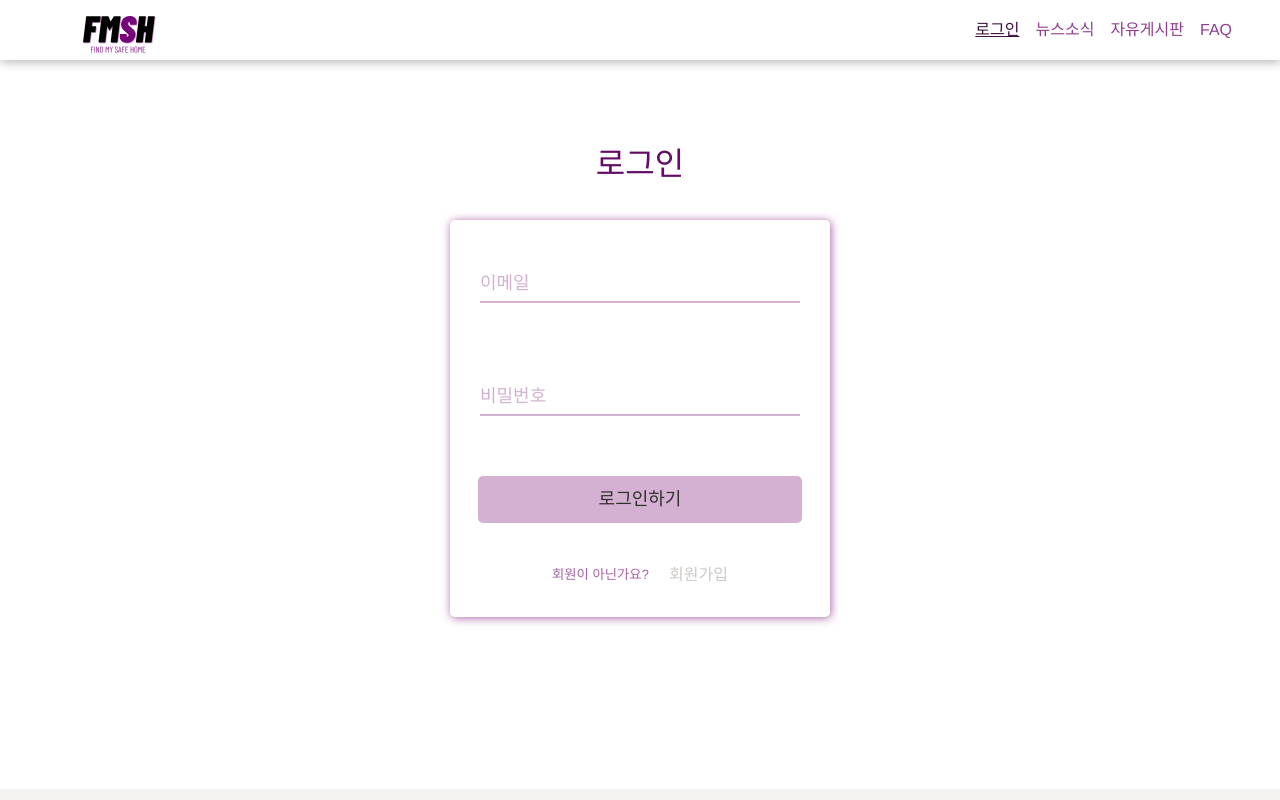
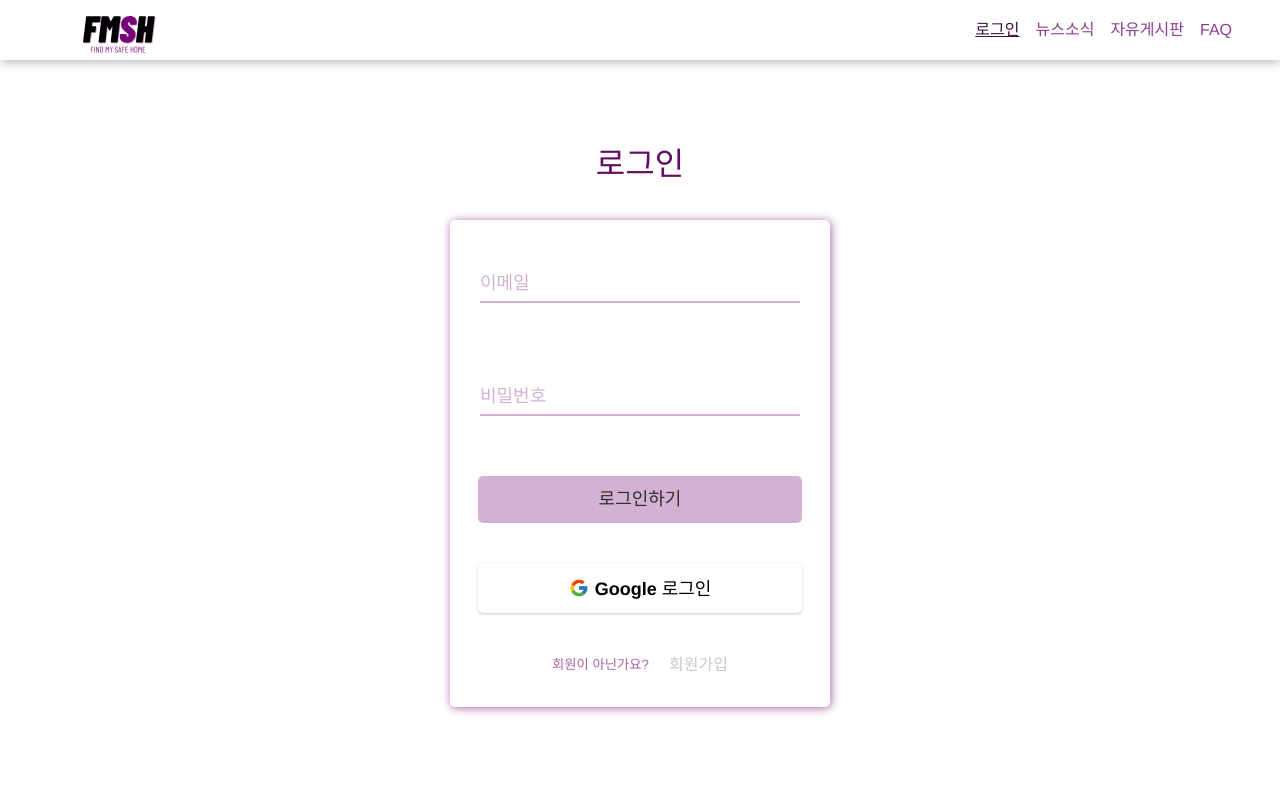
Before and after one commit to SuamKang/Find-my-safe-home, a React (Vite) app: page /login in a window 1280 px wide. Shown: the top 800 px of the page. Built offline with nearby package versions, Linux system fonts and the light colour scheme; no server answers.

Commit message:
feat: 구글 로그인 UI 추가

```diff
--- a/src/components/auth/Login.module.css
+++ b/src/components/auth/Login.module.css
@@ -88,6 +88,35 @@ button:active {
   transform: scale(0.98);
 }
 
+.google {
+  align-self: center;
+  display: flex;
+  justify-content: center;
+  align-items: center;
+  gap: 6px;
+
+  font: inherit;
+  font-size: 18px;
+  font-weight: 700;
+  cursor: pointer;
+
+  width: 90%;
+  height: 50%;
+  margin: 20px 0;
+  padding: 10px;
+  border-radius: 5px;
+  background-color: #fff;
+  box-shadow: 0 1px 3px rgba(0, 0, 0, 0.2);
+}
+
+.google:hover {
+  background-color: var(--color-gray-100);
+}
+
+.google p {
+  padding-top: 3px;
+}
+
 .action {
   margin: 20px auto;
   display: flex;
--- a/src/components/auth/Login.tsx
+++ b/src/components/auth/Login.tsx
@@ -8,12 +8,15 @@ import { errorMessage } from "../../shared/validatioin";
 
 import classes from "./Login.module.css";
 
+import { FcGoogle } from "react-icons/fc";
+
 type FormData = {
   email: string;
   password: string;
 };
 
 const LoginForm = () => {
+  // const user = useAppSelector((state) => state.auth.user);
   const dispatch = useAppDispatch();
   const navigate = useNavigate();
 
@@ -69,13 +72,23 @@ const LoginForm = () => {
       return alert("양식을 입력하세요!");
     }
 
-    if (
+    if (errorData["email"] === "invalidEmail") {
+      alert("아이디가 올바르지 않습니다.");
+    } else if (errorData["password"] === "invalidPw") {
+      alert("비밀번호가 일치하지 않습니다.");
+    } else if (
       errorData["email"] !== "invalidEmail" &&
       errorData["password"] !== "invalidPw"
     ) {
       dispatch(asyncAuthActions.logInFB(email, password));
       navigate("/");
     }
+  };
+
+  const socialLoginHandler = () => {
+    dispatch(asyncAuthActions.googleLoginFB());
+
+    navigate("/");
   };
 
   return (
@@ -120,6 +133,10 @@ const LoginForm = () => {
 
         <button type="submit">로그인하기</button>
 
+        <div className={classes.google} onClick={socialLoginHandler}>
+          <FcGoogle size="20px" className={classes.icon} /> <p>Google 로그인</p>
+        </div>
+
         <div className={classes.action}>
           <small> 회원이 아닌가요?</small>
           <Link to="/signup">회원가입</Link>
```
